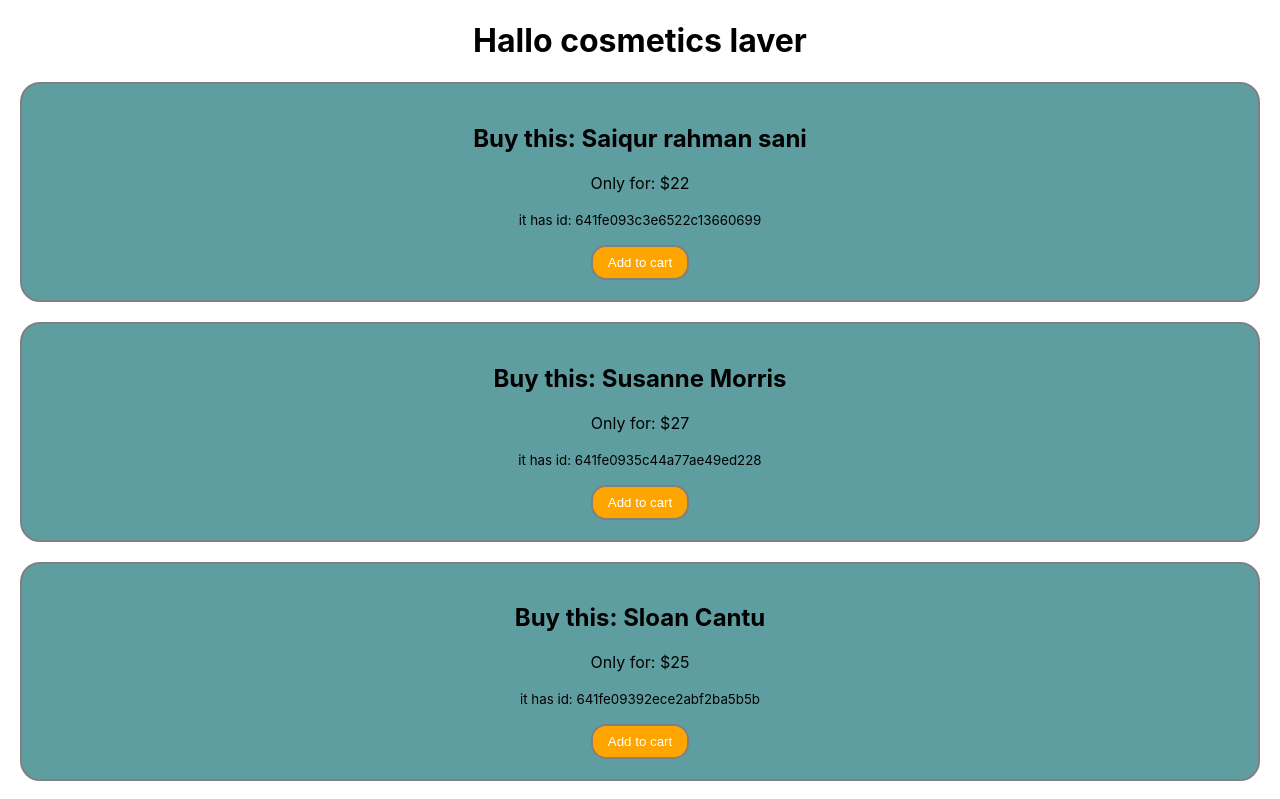
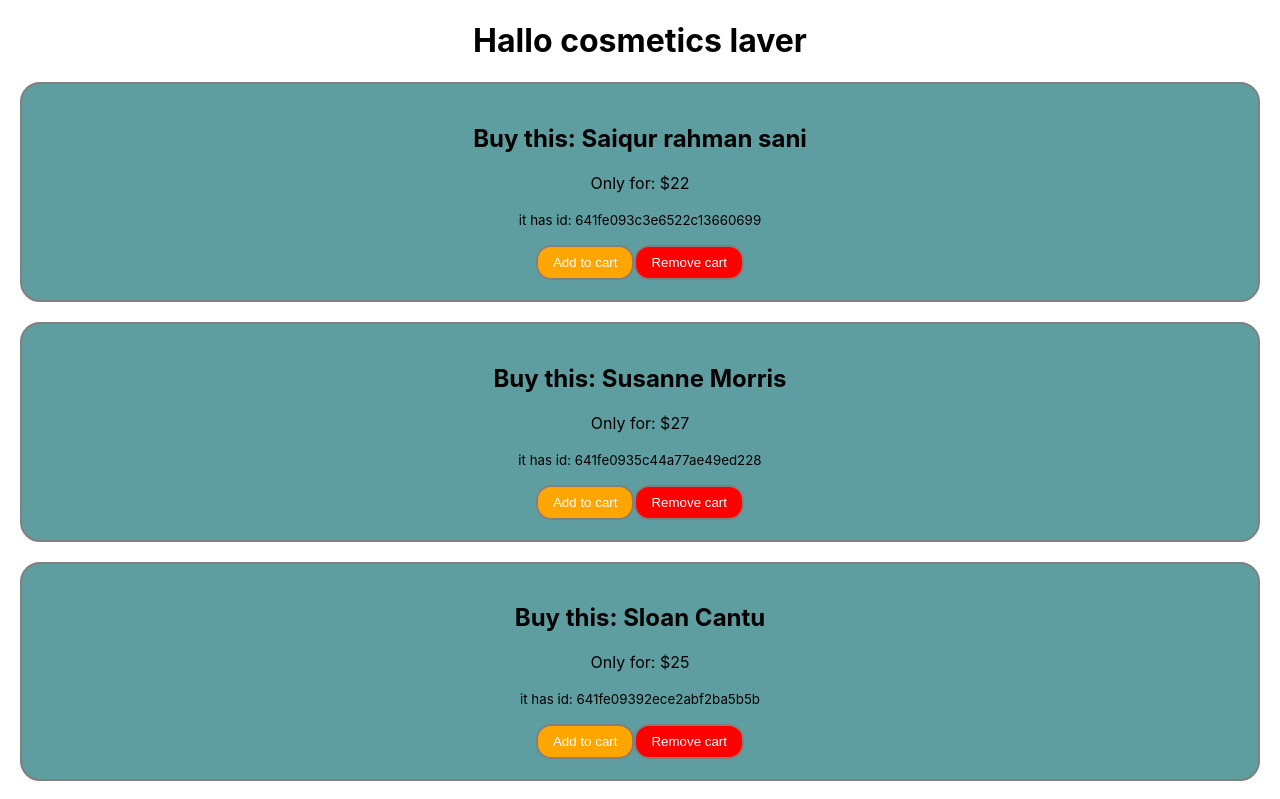
Before and after one commit to HmSani6699/react-storage-handlar-projects, a React (Create React App) app: page / in a window 1280 px wide. Shown: the top 799 px of the page. Built offline with nearby package versions, Linux system fonts and the light colour scheme.

Commit message:
cart info save to localstorage

```diff
--- a/src/component/Cosmetic/Cosmetic.js
+++ b/src/component/Cosmetic/Cosmetic.js
@@ -13,14 +13,19 @@ const addBtnStyle = {
     borderRadius: '15px',
     border: '2px solid gray',
     backgroundColor: 'orange',
-    color: 'white'
+    color: 'white',
+    cursor: 'pointer'
+}
+const removeBtnStyle = {
+    padding: '8px 15px',
+    borderRadius: '15px',
+    border: '2px solid gray',
+    backgroundColor: 'red',
+    color: 'white',
+    cursor: 'pointer'
 }
 
-
-const addButton = (id) => dataStorage(id);
-
-
-
+// const addButton = (id) => dataStorage(id);
 
 const Cosmetic = (props) => {
     const { name, price, id } = props.cosmetic;
@@ -30,9 +35,13 @@ const Cosmetic = (props) => {
             <h2>Buy this: {name}</h2>
             <p>Only for: ${price}</p>
             <p><small>it has id: {id}</small></p>
-            <button onClick={() => addButton(id)} style={addBtnStyle}>Add to cart</button>
+            <button onClick={() => dataStorage(id)} style={addBtnStyle}>Add to cart</button>
+
+            <button style={removeBtnStyle}>Remove cart</button>
         </div>
     );
 };
 
+
+
 export default Cosmetic;
--- a/src/component/Storage/Storage.js
+++ b/src/component/Storage/Storage.js
@@ -1,12 +1,73 @@
-const dataStorage = id => {
-    const getCartItem = localStorage.getItem(id);
-    if (getCartItem) {
-        const newCartItem = +getCartItem + 1;
-        localStorage.setItem(id, newCartItem)
-    }
-    else {
-        localStorage.setItem(id, 1)
+// const dataStorage = id => {
+//     let shoppingCart;
+//     const storedCart = localStorage.getItem('shopping-cart');
+//     if (storedCart) {
+//         shoppingCart = JSON.parse(storedCart)
+//     }
+//     else {
+//         shoppingCart = {}
+//     }
+
+//     const getCartItem = shoppingCart[id];
+//     if (getCartItem) {
+//         const newCartItem = +getCartItem + 1;
+//         shoppingCart[id] = newCartItem
+//         // localStorage.setItem(id, newCartItem)
+//     }
+//     else {
+//         shoppingCart[id] = 1
+//         // localStorage.setItem(id, 1)
+//     }
+
+//     localStorage.setItem('shopping-cart', JSON.stringify(shoppingCart))
+// }
+
+
+// const dataStorage = (id) => {
+//     const quantity = localStorage.getItem(id);
+//     if (quantity) {
+//         const newQuantity = +quantity + 1;
+//         localStorage.setItem(id, newQuantity)
+//     }
+//     else {
+//         localStorage.setItem(id, 1)
+//     }
+// }
+// const dataStorage = (id) => {
+//     let shoppingCart = {}
+//     const storedCard = localStorage.getItem('shopping-cart');
+//     if (storedCard) {
+//         shoppingCart = JSON.parse(storedCard);
+//         if (shoppingCart[id]) {
+//             shoppingCart[id] = shoppingCart[id] + 1;
+//             localStorage.setItem('shopping-cart', JSON.stringify(shoppingCart))
+//         }
+//         else {
+//             shoppingCart[id] = 1;
+//             localStorage.setItem('shopping-cart', JSON.stringify(shoppingCart))
+//         }
+//     }
+//     else {
+//         shoppingCart[id] = 1;
+//         localStorage.setItem('shopping-cart', JSON.stringify(shoppingCart))
+//     }
+// }
+
+const dataStorage = (id) => {
+    let shoppingCart = {};
+    const getCart = localStorage.getItem('shopping-cart');
+    if (getCart) {
+        shoppingCart = JSON.parse(getCart);
+        if (shoppingCart[id]) {
+            shoppingCart[id] = shoppingCart[id] + 1;
+            localStorage.setItem('shopping-cart', JSON.stringify(shoppingCart));
+        } else {
+            shoppingCart[id] = 1;
+            localStorage.setItem('shopping-cart', JSON.stringify(shoppingCart));
+        }
+    } else {
+        shoppingCart[id] = 1;
+        localStorage.setItem('shopping-cart', JSON.stringify(shoppingCart))
     }
 }
-
 export { dataStorage }
```
